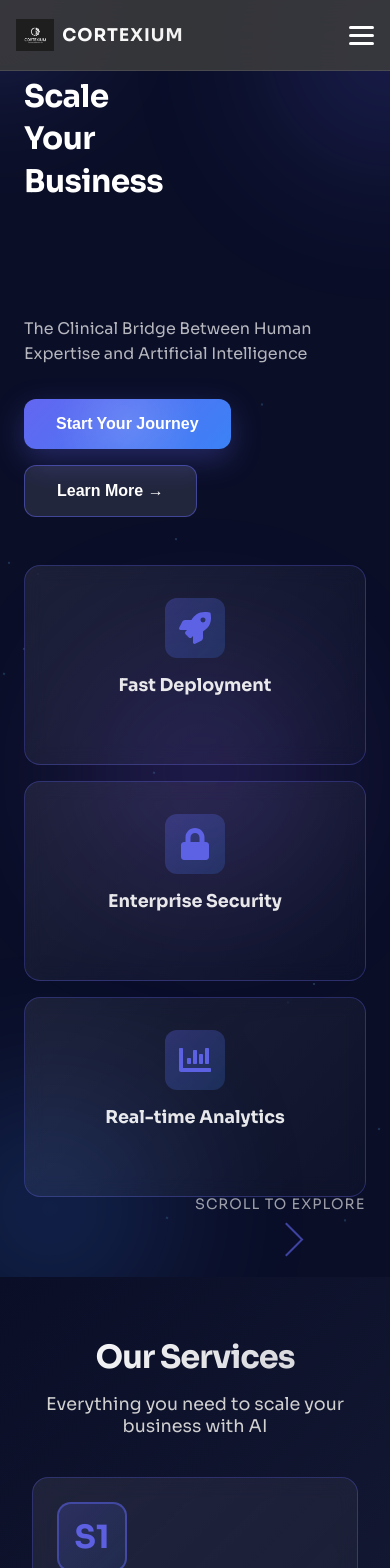
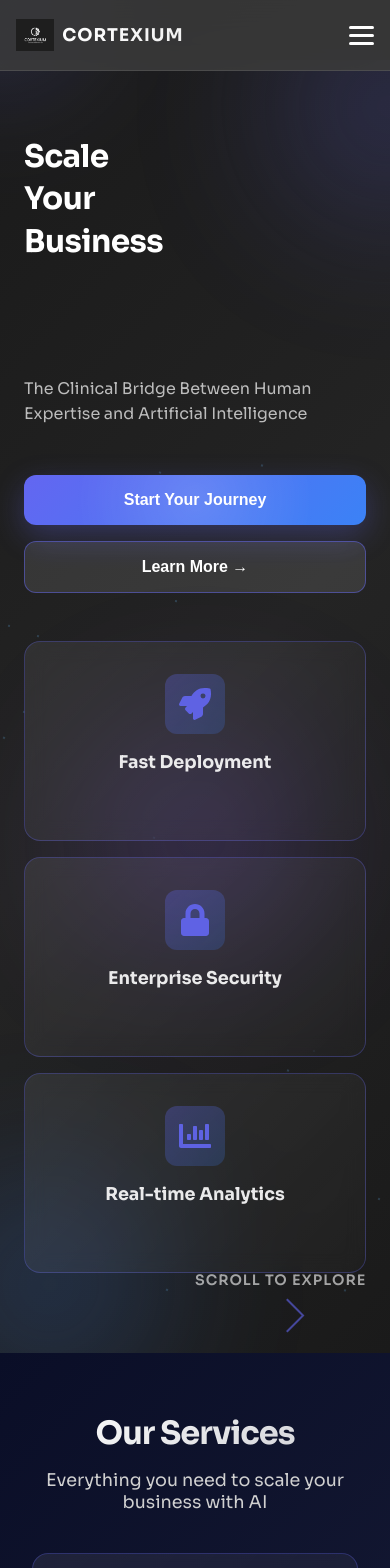
Before and after one commit to HamidKhan1001/cortexium, a React (Create React App) app: page / in a window 390 px wide. Shown: the top 1568 px of the page. Built offline with nearby package versions, Linux system fonts and the light colour scheme.

Commit message:
Redesign: Fix hero layout with proper grid, match nav colors, improve card layout with stacked design

```diff
--- a/src/components/Hero.css
+++ b/src/components/Hero.css
@@ -5,9 +5,488 @@
   justify-content: center;
   position: relative;
   overflow: hidden;
-  padding: 120px 0;
-  background: #0a0e27;
+  padding: 120px 2rem 80px;
+  background: linear-gradient(135deg, #1a1a1a 0%, #242424 50%, #1a1a1a 100%);
   isolation: isolate;
+  margin-top: 60px;
+}
+
+/* Animated gradient background */
+.hero-bg {
+  position: absolute;
+  inset: 0;
+  z-index: 0;
+  overflow: hidden;
+}
+
+.gradient-1,
+.gradient-2,
+.gradient-3 {
+  position: absolute;
+  border-radius: 50%;
+  filter: blur(80px);
+  opacity: 0.15;
+  animation: float 8s ease-in-out infinite;
+}
+
+.gradient-1 {
+  width: 500px;
+  height: 500px;
+  background: radial-gradient(circle, #6366f1 0%, transparent 70%);
+  top: -100px;
+  right: -150px;
+  animation-delay: 0s;
+}
+
+.gradient-2 {
+  width: 400px;
+  height: 400px;
+  background: radial-gradient(circle, #3b82f6 0%, transparent 70%);
+  bottom: -100px;
+  left: -100px;
+  animation-delay: 2s;
+}
+
+.gradient-3 {
+  width: 350px;
+  height: 350px;
+  background: radial-gradient(circle, #8b5cf6 0%, transparent 70%);
+  top: 50%;
+  right: 10%;
+  animation-delay: 4s;
+}
+
+@keyframes float {
+  0%, 100% {
+    transform: translate(0, 0);
+  }
+  33% {
+    transform: translate(30px, -30px);
+  }
+  66% {
+    transform: translate(-20px, 20px);
+  }
+}
+
+/* Floating particles */
+.particles {
+  position: absolute;
+  inset: 0;
+  z-index: 1;
+  pointer-events: none;
+  overflow: hidden;
+}
+
+.particle {
+  position: absolute;
+  width: 2px;
+  height: 2px;
+  background: radial-gradient(circle, rgba(99, 102, 241, 0.3) 0%, transparent 70%);
+  border-radius: 50%;
+  animation: float-particle 20s infinite linear;
+}
+
+@keyframes float-particle {
+  0% {
+    transform: translateY(100vh) rotate(0deg);
+    opacity: 0;
+  }
+  10% {
+    opacity: 1;
+  }
+  90% {
+    opacity: 1;
+  }
+  100% {
+    transform: translateY(-100vh) rotate(360deg);
+    opacity: 0;
+  }
+}
+
+/* Mouse glow effect */
+.mouse-glow {
+  position: fixed;
+  width: 300px;
+  height: 300px;
+  background: radial-gradient(circle, rgba(99, 102, 241, 0.15) 0%, transparent 70%);
+  border-radius: 50%;
+  pointer-events: none;
+  filter: blur(40px);
+  transform: translate(-150px, -150px);
+  z-index: 1;
+  mix-blend-mode: screen;
+}
+
+/* Hero content */
+.hero-content {
+  position: relative;
+  z-index: 2;
+  max-width: 1200px;
+  width: 100%;
+  display: grid;
+  grid-template-columns: 1fr 1fr;
+  gap: 4rem;
+  align-items: center;
+}
+
+.hero-text {
+  display: flex;
+  flex-direction: column;
+  gap: 2rem;
+  max-width: 550px;
+}
+
+.hero-title {
+  font-size: clamp(2.5rem, 6vw, 4rem);
+  line-height: 1.1;
+  font-weight: 800;
+  letter-spacing: -0.02em;
+  margin: 0;
+  display: flex;
+  flex-direction: column;
+  gap: 0.5rem;
+  color: #ffffff;
+}
+
+.word {
+  display: inline-block;
+  animation: slideUp 0.8s cubic-bezier(0.2, 0.8, 0.2, 1) forwards;
+  opacity: 0;
+}
+
+.word:nth-child(1) { animation-delay: 0.1s; }
+.word:nth-child(2) { animation-delay: 0.2s; }
+.word:nth-child(3) { animation-delay: 0.3s; }
+.word:nth-child(4) { animation-delay: 0.4s; }
+
+@keyframes slideUp {
+  from {
+    opacity: 0;
+    transform: translateY(30px);
+  }
+  to {
+    opacity: 1;
+    transform: translateY(0);
+  }
+}
+
+.gradient-text {
+  background: linear-gradient(135deg, #6366f1 0%, #3b82f6 50%, #8b5cf6 100%);
+  -webkit-background-clip: text;
+  -webkit-text-fill-color: transparent;
+  background-clip: text;
+  animation: gradientShift 4s ease infinite;
+}
+
+@keyframes gradientShift {
+  0%, 100% {
+    background: linear-gradient(135deg, #6366f1 0%, #3b82f6 50%, #8b5cf6 100%);
+    background-clip: text;
+    -webkit-background-clip: text;
+  }
+  50% {
+    background: linear-gradient(135deg, #8b5cf6 0%, #6366f1 50%, #3b82f6 100%);
+    background-clip: text;
+    -webkit-background-clip: text;
+  }
+}
+
+.hero-subtitle {
+  font-size: 1.1rem;
+  color: rgba(255, 255, 255, 0.75);
+  line-height: 1.7;
+  margin: 0;
+  animation: slideUp 0.8s cubic-bezier(0.2, 0.8, 0.2, 1) 0.5s forwards;
+  opacity: 0;
+}
+
+.hero-buttons {
+  display: flex;
+  gap: 1rem;
+  flex-wrap: wrap;
+  animation: slideUp 0.8s cubic-bezier(0.2, 0.8, 0.2, 1) 0.6s forwards;
+  opacity: 0;
+  margin-top: 1rem;
+}
+
+.btn {
+  padding: 0.9rem 1.8rem;
+  font-size: 0.95rem;
+  font-weight: 600;
+  border: none;
+  border-radius: 10px;
+  cursor: pointer;
+  transition: all 0.4s cubic-bezier(0.2, 0.8, 0.2, 1);
+  position: relative;
+  overflow: hidden;
+  backdrop-filter: blur(10px);
+  display: flex;
+  align-items: center;
+  justify-content: center;
+  gap: 0.5rem;
+}
+
+.btn-primary {
+  background: linear-gradient(135deg, #6366f1 0%, #3b82f6 100%);
+  color: white;
+  border: none;
+  box-shadow: 0 8px 25px rgba(99, 102, 241, 0.3);
+}
+
+.btn-primary:hover {
+  transform: translateY(-2px);
+  box-shadow: 0 15px 35px rgba(99, 102, 241, 0.4);
+}
+
+.btn-primary .btn-glow {
+  position: absolute;
+  inset: 0;
+  background: radial-gradient(circle, rgba(255, 255, 255, 0.3) 0%, transparent 70%);
+  opacity: 0;
+  animation: glowPulse 2s ease-in-out infinite;
+}
+
+@keyframes glowPulse {
+  0%, 100% { opacity: 0; }
+  50% { opacity: 0.5; }
+}
+
+.btn-secondary {
+  background: rgba(255, 255, 255, 0.08);
+  color: white;
+  border: 1.5px solid rgba(99, 102, 241, 0.5);
+}
+
+.btn-secondary:hover {
+  background: rgba(99, 102, 241, 0.15);
+  border-color: rgba(99, 102, 241, 0.8);
+  transform: translateY(-2px);
+  box-shadow: 0 8px 25px rgba(99, 102, 241, 0.15);
+}
+
+/* Feature cards */
+.floating-cards {
+  display: grid;
+  grid-template-columns: 1fr;
+  gap: 1.5rem;
+  position: relative;
+}
+
+.card-item {
+  background: linear-gradient(135deg, rgba(255, 255, 255, 0.06) 0%, rgba(255, 255, 255, 0.02) 100%);
+  border: 1px solid rgba(99, 102, 241, 0.25);
+  border-radius: 14px;
+  padding: 1.8rem;
+  display: flex;
+  flex-direction: column;
+  align-items: flex-start;
+  gap: 1rem;
+  backdrop-filter: blur(10px);
+  transition: all 0.4s cubic-bezier(0.2, 0.8, 0.2, 1);
+  animation: slideUp 0.8s ease-out forwards;
+  opacity: 0;
+  position: relative;
+  overflow: hidden;
+  cursor: pointer;
+}
+
+.card-item:nth-child(1) { animation-delay: 0.7s; }
+.card-item:nth-child(2) { animation-delay: 0.8s; }
+.card-item:nth-child(3) { animation-delay: 0.9s; }
+
+.card-content {
+  display: flex;
+  flex-direction: row;
+  align-items: flex-start;
+  gap: 1rem;
+  transition: all 0.4s cubic-bezier(0.2, 0.8, 0.2, 1);
+  z-index: 2;
+  position: relative;
+  width: 100%;
+}
+
+.card-icon {
+  width: 50px;
+  height: 50px;
+  display: flex;
+  align-items: center;
+  justify-content: center;
+  background: linear-gradient(135deg, rgba(99, 102, 241, 0.25), rgba(59, 130, 246, 0.15));
+  border-radius: 10px;
+  font-size: 1.5rem;
+  color: rgba(99, 102, 241, 0.95);
+  transition: all 0.4s cubic-bezier(0.2, 0.8, 0.2, 1);
+  flex-shrink: 0;
+}
+
+.card-title {
+  color: rgba(255, 255, 255, 0.95);
+  font-size: 1rem;
+  font-weight: 700;
+  margin: 0;
+  text-align: left;
+  transition: all 0.4s cubic-bezier(0.2, 0.8, 0.2, 1);
+  line-height: 1.4;
+}
+
+.card-reveal {
+  position: absolute;
+  top: 0;
+  left: 0;
+  right: 0;
+  bottom: 0;
+  background: linear-gradient(135deg, rgba(99, 102, 241, 0.15), rgba(59, 130, 246, 0.1));
+  padding: 1.8rem;
+  display: flex;
+  align-items: center;
+  justify-content: flex-start;
+  transition: all 0.5s cubic-bezier(0.2, 0.8, 0.2, 1);
+  z-index: 1;
+}
+
+.card-description {
+  color: rgba(255, 255, 255, 0.85);
+  font-size: 0.9rem;
+  line-height: 1.6;
+  margin: 0;
+  text-align: left;
+  opacity: 0;
+  transform: translateX(-20px);
+  transition: all 0.5s cubic-bezier(0.2, 0.8, 0.2, 1);
+}
+
+.card-item:hover {
+  background: linear-gradient(135deg, rgba(99, 102, 241, 0.12) 0%, rgba(59, 130, 246, 0.08) 100%);
+  border-color: rgba(99, 102, 241, 0.5);
+  transform: translateX(5px);
+  box-shadow: 0 15px 40px rgba(99, 102, 241, 0.15);
+}
+
+.card-item.hovered .card-reveal {
+  opacity: 1;
+}
+
+.card-item.hovered .card-content {
+  opacity: 0;
+  transform: translateX(-10px);
+  pointer-events: none;
+}
+
+.card-item.hovered .card-description {
+  opacity: 1;
+  transform: translateX(0);
+}
+
+.card-item:hover .card-icon {
+  background: linear-gradient(135deg, rgba(99, 102, 241, 0.35), rgba(59, 130, 246, 0.25));
+  transform: scale(1.1);
+  box-shadow: 0 8px 20px rgba(99, 102, 241, 0.25);
+}
+
+/* Scroll indicator */
+.scroll-indicator {
+  position: absolute;
+  bottom: 2rem;
+  left: 50%;
+  transform: translateX(-50%);
+  display: flex;
+  flex-direction: column;
+  align-items: center;
+  gap: 0.5rem;
+  animation: fadeInUp 1s ease 1s forwards;
+  opacity: 0;
+}
+
+.scroll-indicator span {
+  color: rgba(255, 255, 255, 0.55);
+  font-size: 0.85rem;
+  text-transform: uppercase;
+  letter-spacing: 1.5px;
+  font-weight: 600;
+}
+
+.scroll-arrow {
+  width: 24px;
+  height: 24px;
+  border: 2px solid rgba(99, 102, 241, 0.6);
+  border-top: none;
+  border-left: none;
+  transform: rotate(-45deg);
+  animation: scrollBounce 2s ease-in-out infinite;
+}
+
+@keyframes scrollBounce {
+  0%, 100% { transform: rotate(-45deg) translateY(0); }
+  50% { transform: rotate(-45deg) translateY(10px); }
+}
+
+@keyframes fadeInUp {
+  from {
+    opacity: 0;
+    transform: translateY(20px);
+  }
+  to {
+    opacity: 1;
+    transform: translateY(0);
+  }
+}
+
+/* Responsive */
+@media (max-width: 1024px) {
+  .hero-content {
+    grid-template-columns: 1fr;
+    gap: 2.5rem;
+  }
+
+  .floating-cards {
+    grid-template-columns: 1fr;
+  }
+}
+
+@media (max-width: 768px) {
+  .hero {
+    padding: 100px 1rem 60px;
+    min-height: auto;
+  }
+
+  .hero-content {
+    padding: 0;
+  }
+
+  .hero-title {
+    font-size: clamp(1.8rem, 8vw, 2.8rem);
+  }
+
+  .hero-subtitle {
+    font-size: 1rem;
+  }
+
+  .btn {
+    width: 100%;
+    text-align: center;
+  }
+
+  .card-item {
+    padding: 1.5rem;
+  }
+}
+
+@media (max-width: 480px) {
+  .hero {
+    padding: 80px 1rem 40px;
+  }
+
+  .hero-title {
+    font-size: clamp(1.5rem, 10vw, 2.2rem);
+  }
+
+  .hero-buttons {
+    flex-direction: column;
+  }
+
+  .btn {
+    width: 100%;
+  }
 }
 
 /* Animated gradient background */
```
